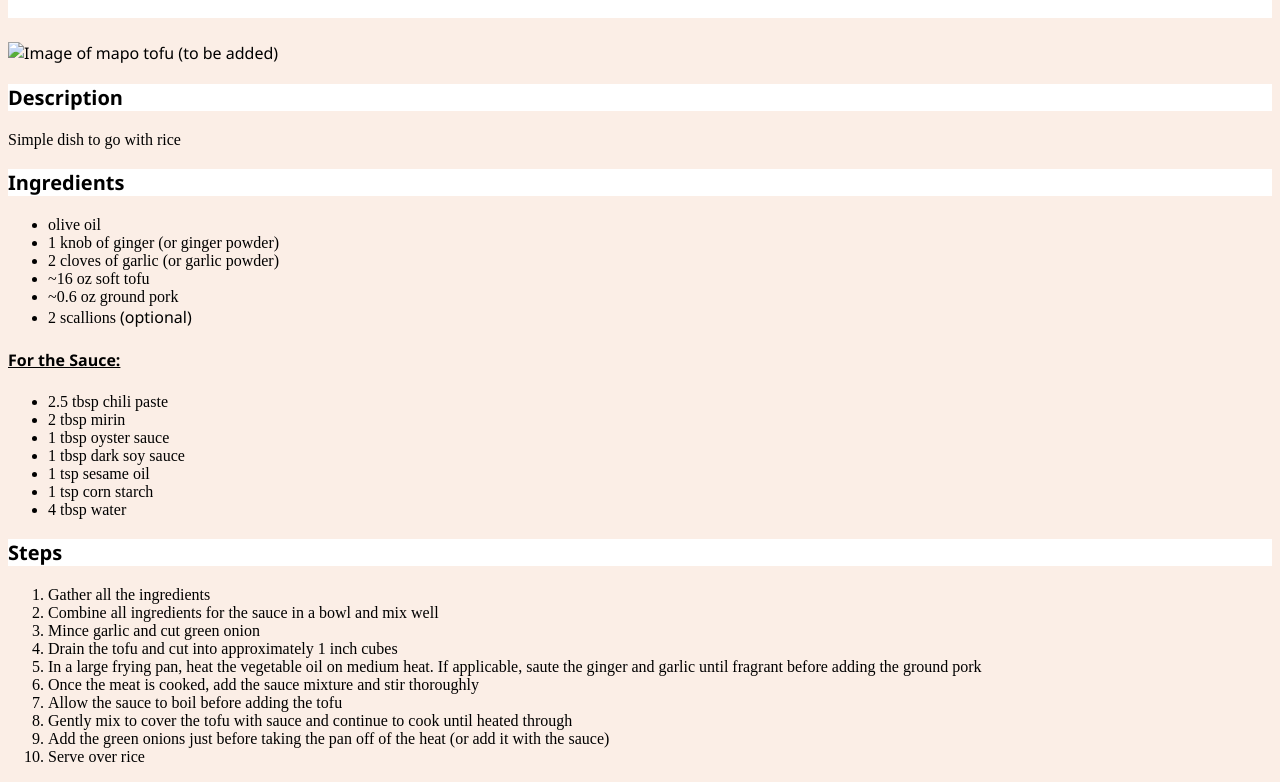
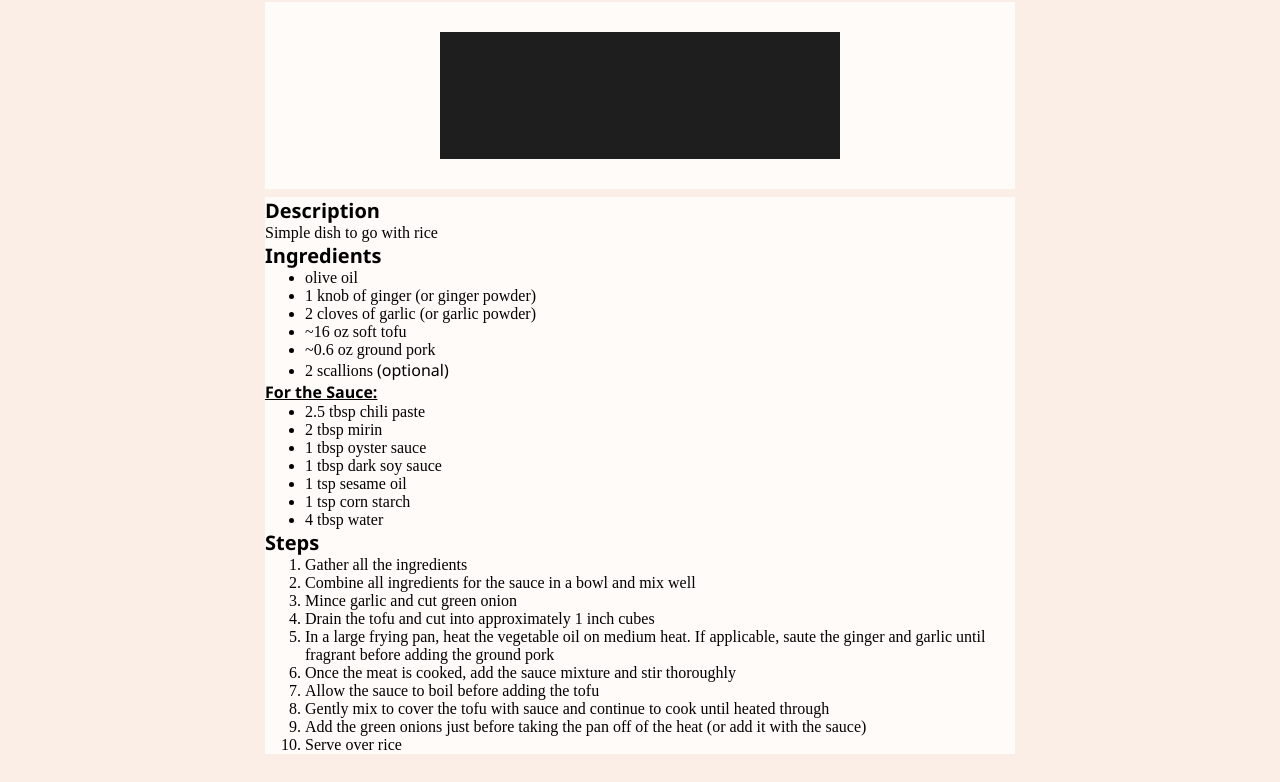
Before and after one commit to S-yshih/odin-recipes, a plain HTML site: page recipes/mapotofu.html in a window 1280 px wide. Shown: the part 115-897 px from the top of the page. After the commit the page ends 869 px from the top, so only its background shows below. Drawn offline with Linux system fonts and the light colour scheme.

Commit message:
Experimenting with css (pt 2)

```diff
--- a/recipes/mapotofu.html
+++ b/recipes/mapotofu.html
@@ -7,9 +7,12 @@
     </head>
     <body>
         <h1>Mapo Tofu</h1>
-        <img src="?" alt="Image of mapo tofu (to be added)">
+        <img src="../img/black_rectangle.png" alt="Image of mapo tofu (to be added)">
+        <div class="section">
             <h3>Description</h3>
             <p>Simple dish to go with rice</p>
+        </div>
+        <div class="section">
             <h3>Ingredients</h3>
             <ul>
                 <li>olive oil</li>
@@ -19,6 +22,8 @@
                 <li>~0.6 oz ground pork</li>
                 <li>2 scallions <en>(optional)</en></li>
             </ul>
+        </div>
+        <div class="section">
         <h4><u>For the Sauce:</u></h4>
             <ul>
                 <li>2.5 tbsp chili paste</li>
@@ -29,6 +34,8 @@
                 <li>1 tsp corn starch</li>
                 <li>4 tbsp water</li>
             </ul>
+        </div>
+        <div class="section">
             <h3>Steps</h3>
             <ol>
                 <li>Gather all the ingredients</li>
@@ -42,5 +49,6 @@
                 <li>Add the green onions just before taking the pan off of the heat (or add it with the sauce)</li>
                 <li>Serve over rice</li>
             </ol>
+        </div>
     </body>
 </html>
--- a/style.css
+++ b/style.css
@@ -1,27 +1,24 @@
 * {
     font-family: 'Segoe UI', Verdana, sans-serif;
-
+    border:0;
+    margin:0;
 }
-
 body {
     background-color: #fbeee6;
 }
 
-h1, h3 {
-    background-color: #ffffff;
-}
-
 h1 {
     color: #6E2c00;
+    background-color: #fffbf8;
     font-weight: bold;
     font-size: 36px;
     text-align: center;
     padding: 30px;
+
 }
 
 h3 {
     font-size: 20px;
-    text-align: left;
 }
 
 h4 {
@@ -29,10 +26,25 @@ h4 {
 }
 
 img {
-    height: 200px;
-    width: auto;
+    display: block;
+    height: auto;
+    width: 400px;
+    margin: auto;
+    margin-top: 8px;
+    margin-bottom: 8px;
+    border: 175px solid #fffbf8;
+    border-top: 30px solid #fffbf8;
+    border-bottom: 30px solid #fffbf8;
 }
 
 ul, ol, li, p {
     font-family: 'Times New Roman', Times, serif;
+
 }
+
+.section {
+    width: 750px;
+    margin: auto;
+    background-color: #fffbf8;
+    border: 2px;
+}
```
Lines whose indentation alone changed are shown as unchanged.
